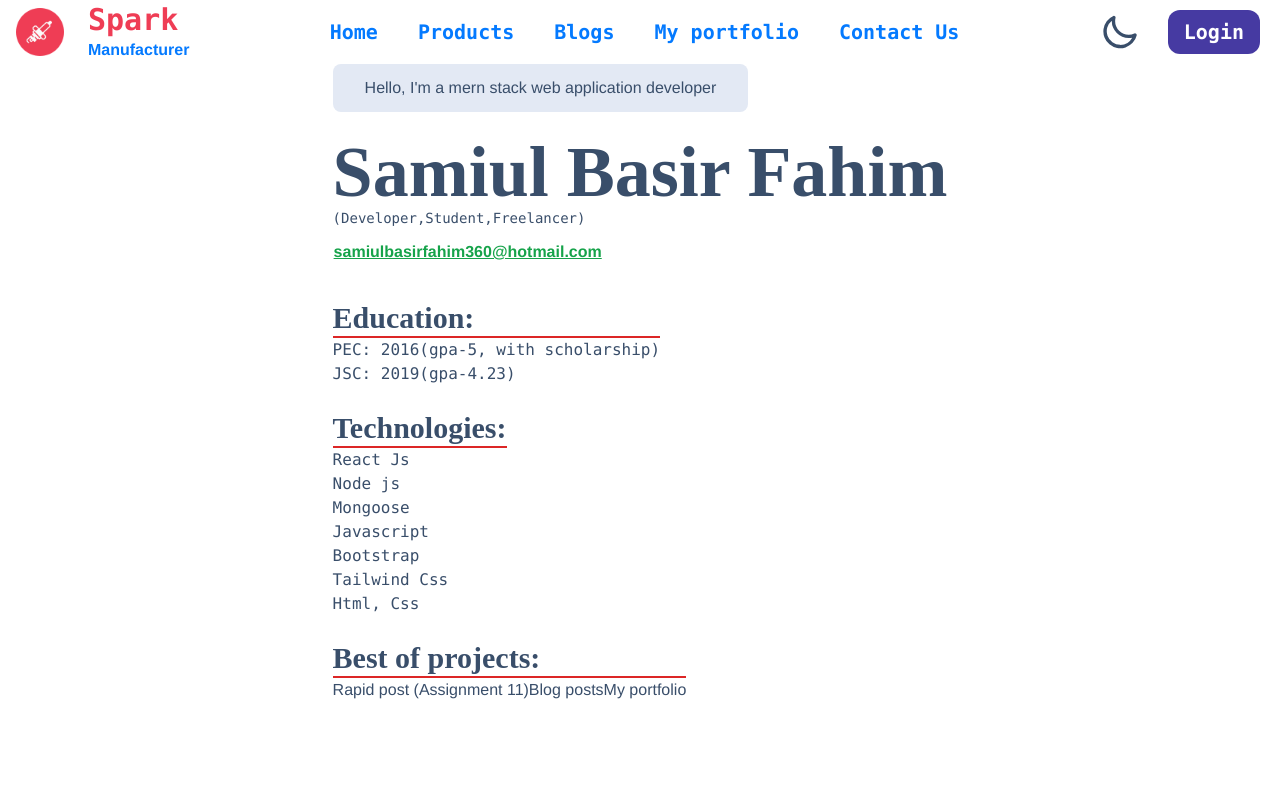
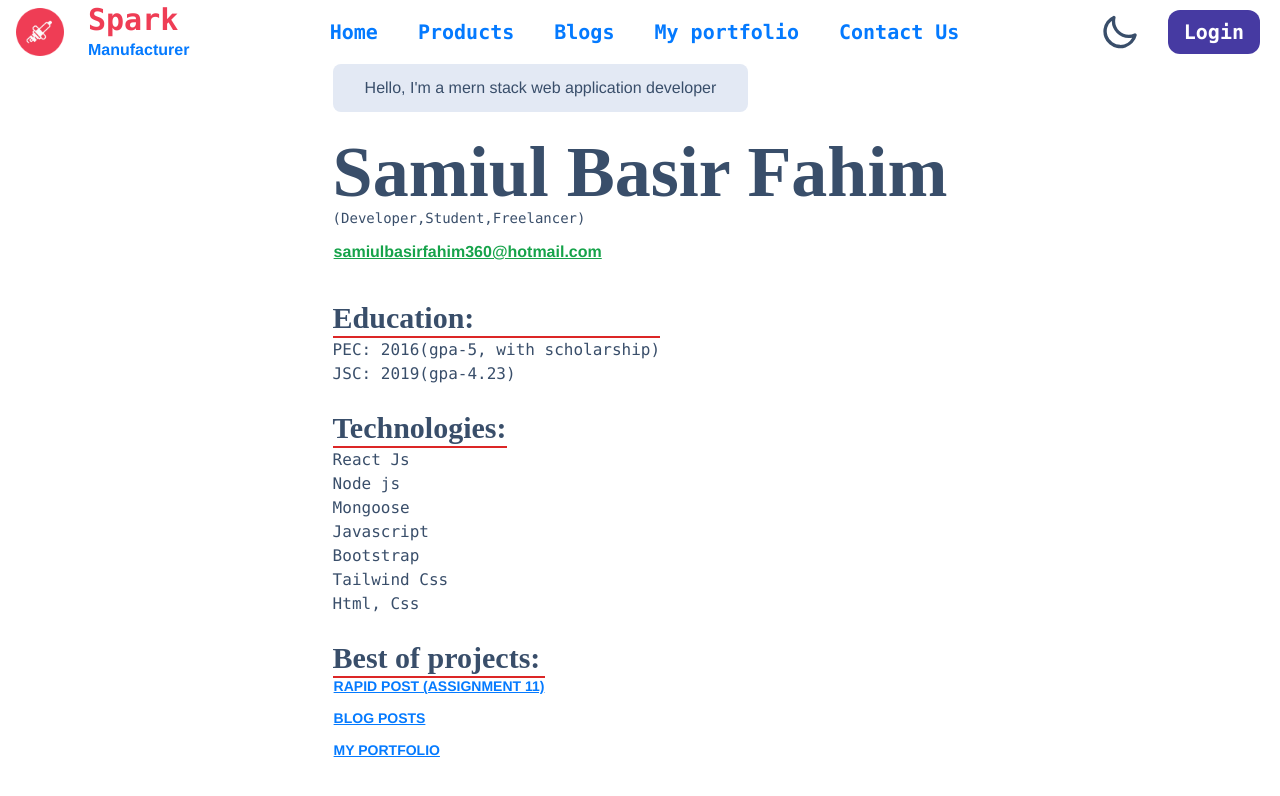
Before and after one commit to samiulbasirfahim/manufacturer-website-client-side-FAHIMekermall, a React (Create React App) app: page /my-portfolio in a window 1280 px wide. Shown: the top 796 px of the page. Built offline with nearby package versions, Linux system fonts and the light colour scheme; no server answers.

Commit message:
blog section done

```diff
--- a/src/App.js
+++ b/src/App.js
@@ -25,6 +25,7 @@ import AddProduct from "./Pages/Dashboard/DashboardComponents/Admin/AddProduct"
 import Payment from "./Pages/Payment/Payment"
 import NotFound from "./Pages/NotFound/NotFound"
 import MyPortfolio from "./Pages/MyPortfolio/MyPortfolio"
+import Blogs from "./Pages/Blogs/Blogs"
 const App = () => {
 	const [isDarkTheme, setIsDarkTheme] = useState(JSON.parse(localStorage.getItem('isDarkTheme')))
 	const handleDarkTheme = () => {
@@ -83,6 +84,7 @@ const App = () => {
 							<Route path="/login" element={<Login />}></Route>
 							<Route path="/register" element={<Register />}></Route>
 							<Route path="/my-portfolio" element={<MyPortfolio />}></Route>
+							<Route path="/blogs" element={<Blogs />}></Route>
 							<Route path="*" element={<NotFound />}></Route>
 						</Routes>
 						<Footer />
--- a/src/Components/SideBar.jsx
+++ b/src/Components/SideBar.jsx
@@ -17,7 +17,7 @@ const SideBar = ({ children, handleDarkTheme }) => {
 				</div>
 				<div class="drawer-side">
 					<label htmlFor="my-drawer-4" class="drawer-overlay"></label>
-					<ul class="menu p-4 overflow-y-auto w-80 bg-base-100 text-base-content">
+					<ul class="menu p-4 overflow-y-auto w-80 bg-base-100 text-base-content lg:hidden">
 						{/* <!-- Sidebar content here --> */}
 						<label class="swap swap-rotate my-6 ">
 							{/* <!-- this hidden checkbox controls the state --> */}
--- a/src/Components/Table.jsx
+++ b/src/Components/Table.jsx
@@ -11,9 +11,9 @@ const Table = ({ orders, handleDiscard, pay, showUser }) => {
 						<th scope="col" class="px-6 py-3">
 							Part Name
 						</th>
-						<th scope="col" class="px-6 py-3">
+						{showUser && <th scope="col" class="px-6 py-3">
 							Added by
-						</th>
+						</th>}
 						<th scope="col" class="px-6 py-3">
 							Quantity
 						</th>
@@ -50,9 +50,9 @@ const Table = ({ orders, handleDiscard, pay, showUser }) => {
 									<td class="px-6 py-4 font-mono font-bold">
 										{partTitle}
 									</td>
-									<td class="px-6 py-4 font-mono font-bold">
+								{ showUser &&	<td class="px-6 py-4 font-mono font-bold">
 										{userEmail}
-									</td>
+									</td>}
 									<td class="px-6 py-4 font-mono font-bold">
 										{quantity}
 									</td>
--- /dev/null
+++ b/src/Pages/Blogs/Blog.jsx
@@ -0,0 +1,12 @@
+import React from "react"
+
+const Blog = ({ title, description }) => {
+	return (
+		<div className="mt-12 px-2 container mx-auto bg-base-200 py-2 rounded">
+			<p className="font-bold font-2xl">{title}</p>
+			<p>{description}</p>
+		</div>
+	)
+}
+
+export default Blog
--- /dev/null
+++ b/src/Pages/Blogs/Blogs.jsx
@@ -0,0 +1,43 @@
+import React from "react"
+import Blog from "./Blog"
+
+const Blogs = () => {
+	const data = [
+		{
+			title: "What are the different ways to manage a state in a React application?",
+			description: `There are 4 kinds of react states. First we have the local state. These are states local to a components and can be managed by the useState hook. Then we have global state, these are states that updates multiple components. We can lift the state to the parent component or use context api to share data between multiple components. Then we have server state. These are data coming form an external server and integrated in the ui. We use hooks like useEffect, or something like axios or react query to load them from the server and show them in the ui. Last but not least we have url state. These are data from the url itself. We can access them using hooks like useParams and manage their state in the ui.
+`,
+		},
+		{
+			title: "How will you improve the performance of a React Application?",
+			description: `To improve the performance of a react application, we can provide a key prop to looping children components so that react can compare the virtual dom and the actual dom to only update the components that have changed. We can also use something like react query to cache the loaded data. We can use proper dependencies for useEffect to reduce the number of re renders.`,
+		},
+		{
+			title: "How does prototypical inheritance work?",
+			description: `
+            Prototypical inheritance means every object in JS has a hidden property called prototype. Using this property, it can extend properties from its parent object. In browsers, every object is an extension of the window object and can inherit methods like console, setInterval, alert etc.`,
+		},
+		{
+			title: "Why you do not set the state directly in React?",
+			description: `We should never set the state directly in react because if we do that, the state wont change immediately. Instead, it creates a pending state transition, and accessing it after will only return the present value. Also calling the setState function may replace the current value of the state. That is why we use the setState function to update a state.`,
+		},
+		{
+			title: "What is a unit test? Why should write unit tests?",
+			description: `Unit testing is a process in software development where the project is broken down into smallest possible units and tested individually to make sure they work as intended. This makes it easier to identify and debug bugs issues.`,
+		},
+	]
+
+	return (
+		<div className="mt-16 min-h-screen ">
+			{data.map((d, index) => (
+				<Blog
+					key={index}
+					title={d.title}
+					description={d.description}
+				></Blog>
+			))}
+		</div>
+	)
+}
+
+export default Blogs
--- a/src/Pages/Dashboard/DashboardComponents/Admin/AddProduct.jsx
+++ b/src/Pages/Dashboard/DashboardComponents/Admin/AddProduct.jsx
@@ -32,13 +32,16 @@ const AddProduct = () => {
 			.then((data) => {
 				if (data.data.url) {
 					productInfo.imageUrl = data?.data?.url
-					fetch("http://localhost:4000/part", {
-						method: "POST",
-						headers: {
-							"content-type": "application/json",
-						},
-						body: JSON.stringify(productInfo),
-					})
+					fetch(
+						"https://manufacturer-website-server.herokuapp.com/part",
+						{
+							method: "POST",
+							headers: {
+								"content-type": "application/json",
+							},
+							body: JSON.stringify(productInfo),
+						}
+					)
 						.then((response) => response.json())
 						.then((data) => {
 							if (data.part._id) {
--- a/src/Pages/Dashboard/DashboardComponents/MyProfile.jsx
+++ b/src/Pages/Dashboard/DashboardComponents/MyProfile.jsx
@@ -127,10 +127,6 @@ const MyProfile = () => {
 								<p class="mt-2 text-gray-600">
 									{userData.phone}
 								</p>
-								<p class="mt-2 text-gray-600">
-									{userData.facebook}
-								</p>
-
 								<div class="flex justify-between">
 									{userData.linkedin && (
 										<a
@@ -204,7 +200,6 @@ const MyProfile = () => {
 											<input
 												type="text"
 												name="education"
-
 												defaultValue={
 													userData?.education
 												}
--- a/src/Pages/Dashboard/DashboardComponents/User/Orders.jsx
+++ b/src/Pages/Dashboard/DashboardComponents/User/Orders.jsx
@@ -87,6 +87,7 @@ const Orders = () => {
 					orders={orders}
 					handleDiscard={handleDiscard}
 					pay={true}
+
 				/>
 				{orders && orders.length === 0 && (
 					<div>
--- a/src/Pages/MyPortfolio/MyPortfolio.jsx
+++ b/src/Pages/MyPortfolio/MyPortfolio.jsx
@@ -47,18 +47,29 @@ const MyPortfolio = () => {
 						<p class="border-b-2 border-b-red-600 w-full font-bold text-3xl font-cursive-custom">
 							Best of projects:{" "}
 						</p>
-						<a href="https://rapid-post.web.app/" target="_blank">
+						<div class="grid gap-0 justify-items-start">
+							<a
+								className="btn btn-link mx-0 p-0 m-0 btn-sm block"
+								href="https://rapid-post.web.app/"
+								target="_blank"
+							>
 								Rapid post (Assignment 11)
 							</a>
 							<a
+								className="btn btn-link mx-0 p-0 m-0 btn-sm block"
 								href="https://blog-post-media.web.app/"
 								target="_blank"
 							>
 								Blog posts
 							</a>
-						<a href="https://fahim-mondol.cf/" target="_blank">
+							<a
+								className="btn btn-link mx-0  mx-0 p-0 m-0 btn-sm block"
+								href="https://fahim-mondol.cf/"
+								target="_blank"
+							>
 								My portfolio
 							</a>
+						</div>
 					</div>
 				</div>
 			</div>
```
Lines whose indentation alone changed are shown as unchanged.
